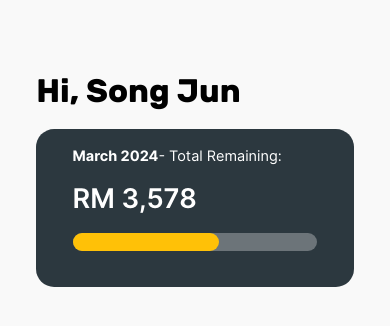
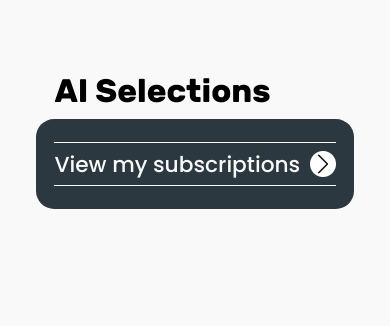
Before and after one commit to yangding14/VeeHek, a React Native app in the folder frontend/: screen / in a window 390 px wide. Shown: the top 326 px of the page. Built offline with nearby package versions, Linux system fonts and the light colour scheme.

Commit message:
Added AI Selection page
AI Selection page halfway done

```diff
--- a/frontend/App.js
+++ b/frontend/App.js
@@ -5,6 +5,7 @@ import Test from "./screens/Test";
 import { useFonts } from "expo-font";
 import Wallet_Home from "./screens/Wallet_Home";
 import { colors } from "./styles/GlobalStyle";
+import AISelection from "./screens/AISelection";
 
 export default function App() {
   const [loaded, error] = useFonts({
@@ -39,7 +40,7 @@ export default function App() {
     // </View>
     // <AppNav />
     <View style={styles.container}>
-      <Wallet_Home />
+      <AISelection/>
 
     </View>
 
--- /dev/null
+++ b/frontend/screens/AISelection.js
@@ -0,0 +1,47 @@
+import React from 'react';
+import { Text,ScrollView, StyleSheet, View, Image } from 'react-native';
+import {appStyles, colors, fonts, sh, sw} from '../styles/GlobalStyle';
+
+function AISelection(props) {
+    return (
+        <ScrollView style= {appStyles.appBackground}>
+            <Text style={{fontFamily: fonts.RubikBold, fontSize: sh(36), paddingHorizontal: sw(20), paddingBottom: sh(10)}}>AI Selections</Text>
+            <View style={styles.viewSubscriptionBox}>
+                <View style =  {styles.lineViewSubscriptionBox}/>
+                <View style= {styles.flexBoxViewSubscriptionBox}>
+                    <Text style= {{color: colors.bgWhite, fontFamily: fonts.PoppinsMedium, fontSize: sh(24)}}>View my subscriptions</Text>
+                    <Image source={require('../assets/whiteBg-arrow-right.png')}/>
+                </View>
+                <View style =  {styles.lineViewSubscriptionBox}/>
+            </View>
+        </ScrollView>
+    );
+}
+
+const styles = StyleSheet.create({
+
+    viewSubscriptionBox: {
+        backgroundColor: colors.greyBlue,
+        padding: sh(20),
+        borderRadius: sh(20),
+    },
+
+    flexBoxViewSubscriptionBox: {
+        flexDirection: 'row',
+        justifyContent: 'space-between',
+        alignItems: 'center',
+    },
+
+    lineViewSubscriptionBox: {
+        marginVertical: sh(5),
+        borderBottomColor: colors.bgWhite,
+        borderBottomWidth: StyleSheet.hairlineWidth
+    }
+
+
+
+})
+
+
+
+export default AISelection;
```
Also changed, not shown: frontend/assets/whiteBg-arrow-right.png (added), frontend/components/AISelection_ModelBox.js (added), frontend/components/WalletHomeTotalRemaining.js (line endings or trailing spaces), frontend/screens/Wallet_Home.js (line endings or trailing spaces).
